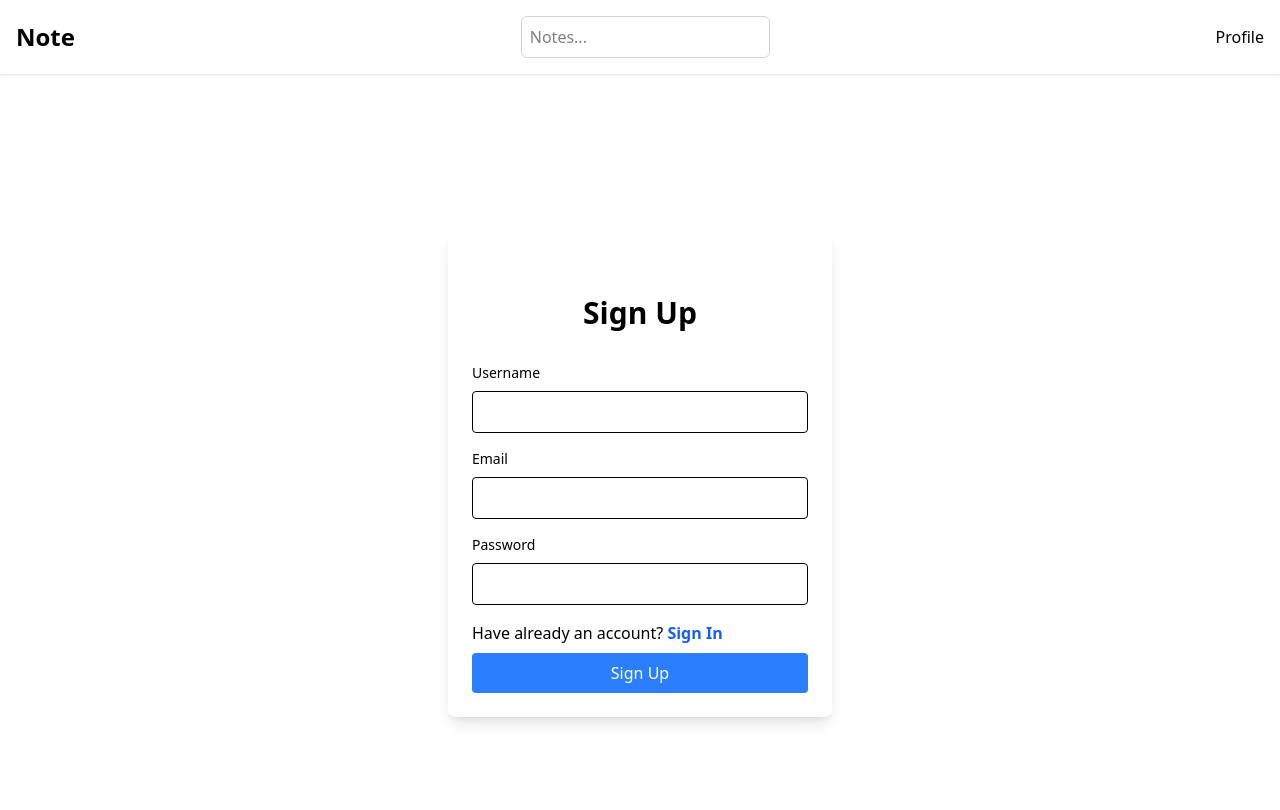
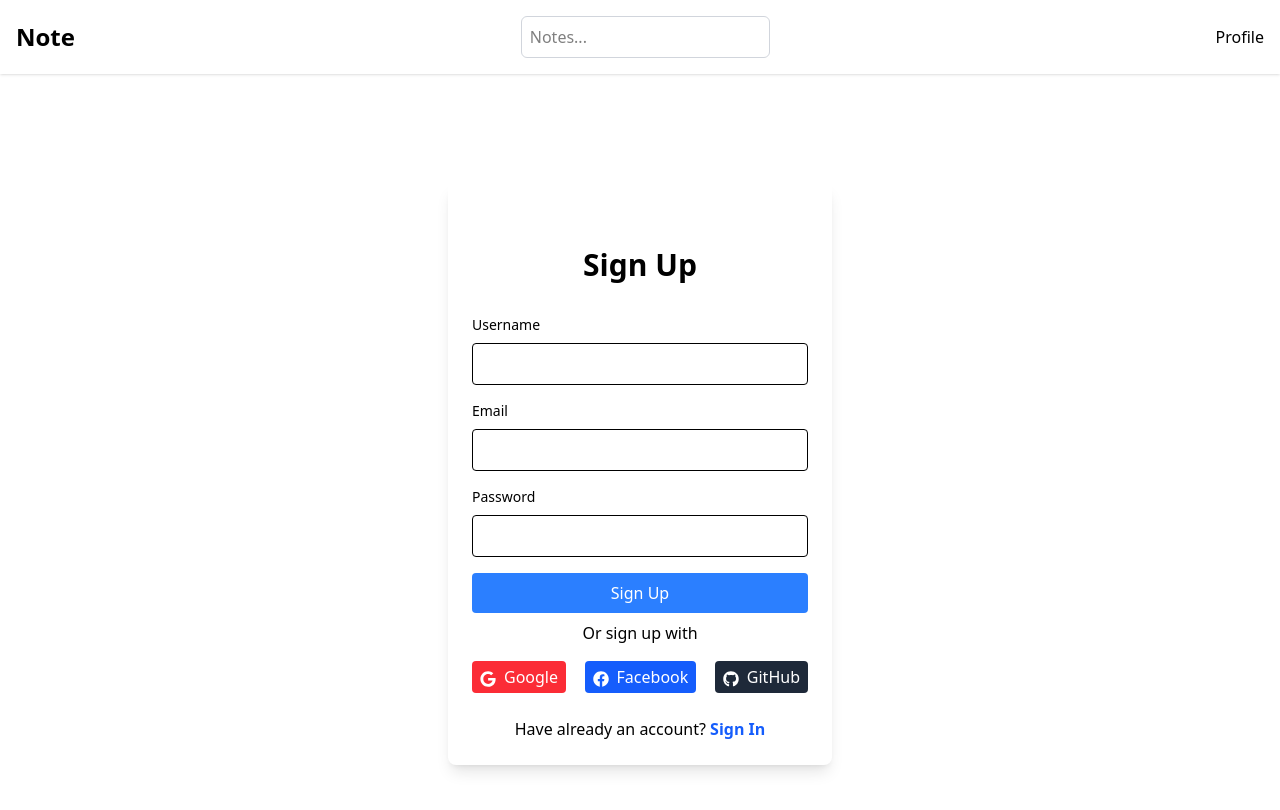
Before and after one commit to Tarek2099/note-sharing-app, a React app in the folder client/: page /signup in a window 1280 px wide. Shown: the top 810 px of the page. Built offline with nearby package versions, Linux system fonts and the light colour scheme; the HTML template or start-up script is replaced by a standard one.

Commit message:
Added github api for login system

```diff
--- a/client/package.json
+++ b/client/package.json
@@ -16,6 +16,7 @@
     "react": "^19.1.0",
     "react-dom": "^19.1.0",
     "react-hook-form": "^7.57.0",
+    "react-icons": "^5.5.0",
     "react-router": "^7.6.2",
     "react-router-dom": "^7.6.2",
     "react-toastify": "^11.0.5",
--- /dev/null
+++ b/client/src/components/LoginProvider.jsx
@@ -0,0 +1,35 @@
+import { FaGoogle, FaFacebook, FaGithub } from "react-icons/fa";
+import githubAuth from "../utils/githubAuth";
+
+const LoginProvider = () => {
+    return (
+        <div className="flex gap-2 justify-between py-4">
+            <div className="google">
+                <button className="bg-red-500 text-white flex px-2 py-1 rounded">
+                    <span>
+                        <FaGoogle className="inline mr-2" />
+                    </span>
+                    Google
+                </button>
+            </div>
+            <div className="facebook mb-2">
+                <button className="bg-blue-600 text-white flex px-2 py-1 rounded">
+                    <span>
+                        <FaFacebook className="inline mr-2" />
+                    </span>
+                    Facebook
+                </button>
+            </div>
+            <div className="github">
+                <button onClick={githubAuth} className="bg-gray-800 text-white flex px-2 py-1 rounded">
+                    <span>
+                        <FaGithub className="inline mr-2" />
+                    </span>
+                    GitHub
+                </button>
+            </div>
+        </div>
+    )
+}
+
+export default LoginProvider;
--- a/client/src/components/Navbar.jsx
+++ b/client/src/components/Navbar.jsx
@@ -9,8 +9,8 @@ const Navbar = () => {
     setIsProfile(!isProfile);
   };
   return (
-    <>
-      <div className="navbar max-w-7xl flex items-center justify-between mx-auto bg-light p-4 shadow">
+    <div className="max-w-full shadow">
+      <div className="navbar max-w-7xl flex items-center justify-between mx-auto bg-light p-4">
         <div className="brand">
           <h2 className="text-2xl font-bold">Note</h2>
         </div>
@@ -20,7 +20,7 @@ const Navbar = () => {
           {isProfile ? <Profile /> : null}
         </nav>
       </div>
-    </>
+    </div>
   );
 };
 
--- a/client/src/pages/Profile.jsx
+++ b/client/src/pages/Profile.jsx
@@ -1,11 +1,25 @@
-import { Link } from "react-router";
+import { Link, useNavigate } from "react-router";
+import app from "../firebase/firebase.config";
+import { getAuth, signOut } from "firebase/auth";
 
 const Profile = () => {
+  const navigate = useNavigate();
+  // Firebase authentication instance
+  const auth = getAuth(app);
+
+  const logoutHandler = () => {
+    signOut(auth).then(() => {
+      // Sign-out successful.
+      navigate('/signin');
+    }).catch((error) => {
+      // An error happened.
+    });
+  }
   return (
     <div className="fixed top-20 right-10 h-75 flex flex-col justify-around items-center z-50 p-4 w-60 rounded bg-white text-gray-600">
       <h3>example@gmail.com</h3>
       <Link>Settings</Link>
-      <Link to="/signin">Log Out</Link>
+      <button onClick={logoutHandler}>Log Out</button>
     </div>
   );
 };
--- a/client/src/pages/SignIn.jsx
+++ b/client/src/pages/SignIn.jsx
@@ -2,12 +2,14 @@ import { useState } from "react";
 import { Link, useNavigate } from "react-router-dom";
 import { getAuth, signInWithEmailAndPassword } from "firebase/auth";
 import app from "../firebase/firebase.config";
+import LoginProvider from "../components/LoginProvider";
 
 const SignIn = ({ setIsLoggedIn }) => {
   const [email, setEmail] = useState("");
   const [password, setPassword] = useState("");
   const auth = getAuth(app);
   const navigate = useNavigate();
+
 
   // Handle form submission
   const handleSubmit = (e) => {
@@ -24,7 +26,7 @@ const SignIn = ({ setIsLoggedIn }) => {
       .catch((error) => {
         const errorCode = error.code;
         const errorMessage = error.message;
-        alert(`Error: ${errorMessage}`);
+        console.log(`Error: ${errorMessage}`);
       });
 
 
@@ -63,12 +65,7 @@ const SignIn = ({ setIsLoggedIn }) => {
               onChange={(e) => setPassword(e.target.value)}
             />
           </div>
-          <p className="mb-2">
-            Don't have an account?{" "}
-            <Link to="/signup" className="text-blue-600">
-              Sign Up
-            </Link>
-          </p>
+
           <button
             type="submit"
             className="w-full bg-blue-600 text-white py-2 rounded-md hover:bg-blue-700 transition duration-200 cursor-pointer"
@@ -76,6 +73,14 @@ const SignIn = ({ setIsLoggedIn }) => {
             Sign In
           </button>
         </form>
+        <p className="text-center mt-2">Or Sign In with</p>
+        <LoginProvider />
+        <p className="text-center">
+          Don't have an account?{" "}
+          <Link to="/signup" className="text-blue-600">
+            Sign Up
+          </Link>
+        </p>
       </div>
     </div>
   );
--- a/client/src/pages/SignUp.jsx
+++ b/client/src/pages/SignUp.jsx
@@ -4,6 +4,7 @@ import { Link } from "react-router";
 import { useNavigate } from "react-router";
 import app from "../firebase/firebase.config";
 import { getAuth, createUserWithEmailAndPassword } from "firebase/auth";
+import LoginProvider from "../components/LoginProvider";
 
 const SignUp = () => {
   const [username, setUsername] = useState("");
@@ -105,12 +106,7 @@ const SignUp = () => {
               onChange={(e) => setPassword(e.target.value)}
             />
           </div>
-          <p className="mb-2">
-            Have already an account?{" "}
-            <Link to="/signin" className="text-blue-600 font-bold">
-              Sign In
-            </Link>
-          </p>
+
           <button
             type="submit"
             className="w-full bg-blue-500 text-white p-2 rounded hover:bg-blue-600 cursor-pointer"
@@ -118,6 +114,14 @@ const SignUp = () => {
             Sign Up
           </button>
         </form>
+        <p className="text-center mt-2">Or sign up with</p>
+        <LoginProvider />
+        <p className="text-center">
+          Have already an account?{" "}
+          <Link to="/signin" className="text-blue-600 font-bold">
+            Sign In
+          </Link>
+        </p>
       </div>
     </div>
   );
--- /dev/null
+++ b/client/src/utils/githubAuth.js
@@ -0,0 +1,34 @@
+import { useNavigate } from "react-router";
+import app from "../firebase/firebase.config";
+import { getAuth, signInWithPopup, GithubAuthProvider } from "firebase/auth";
+
+const auth = getAuth(app);
+const provider = new GithubAuthProvider();
+
+const githubAuth = () => {
+    const navigate = useNavigate();
+    return signInWithPopup(auth, provider)
+        .then((result) => {
+            // This gives you a GitHub Access Token. You can use it to access the GitHub API.
+            const credential = GithubAuthProvider.credentialFromResult(result);
+            const token = credential.accessToken;
+            // The signed-in user info.
+            const user = result.user;
+            // Navigate to the home page
+            navigate("/");
+            return { user, token };
+        })
+        .catch((error) => {
+            // Handle Errors here.
+            const errorCode = error.code;
+            const errorMessage = error.message;
+            // The email of the user's account used.
+            const email = error.email;
+            // The firebase.auth.AuthCredential type that was used.
+            const credential = GithubAuthProvider.credentialFromError(error);
+            console.error(`Error during GitHub authentication: ${errorMessage}`);
+            throw new Error(errorMessage);
+        });
+}
+
+export default githubAuth;
```
Also changed, not shown: client/src/utils/facebookAuth.js (added), client/src/utils/googleAuth.js (added), 1 other file (tests, documents, lock files or other folders).
